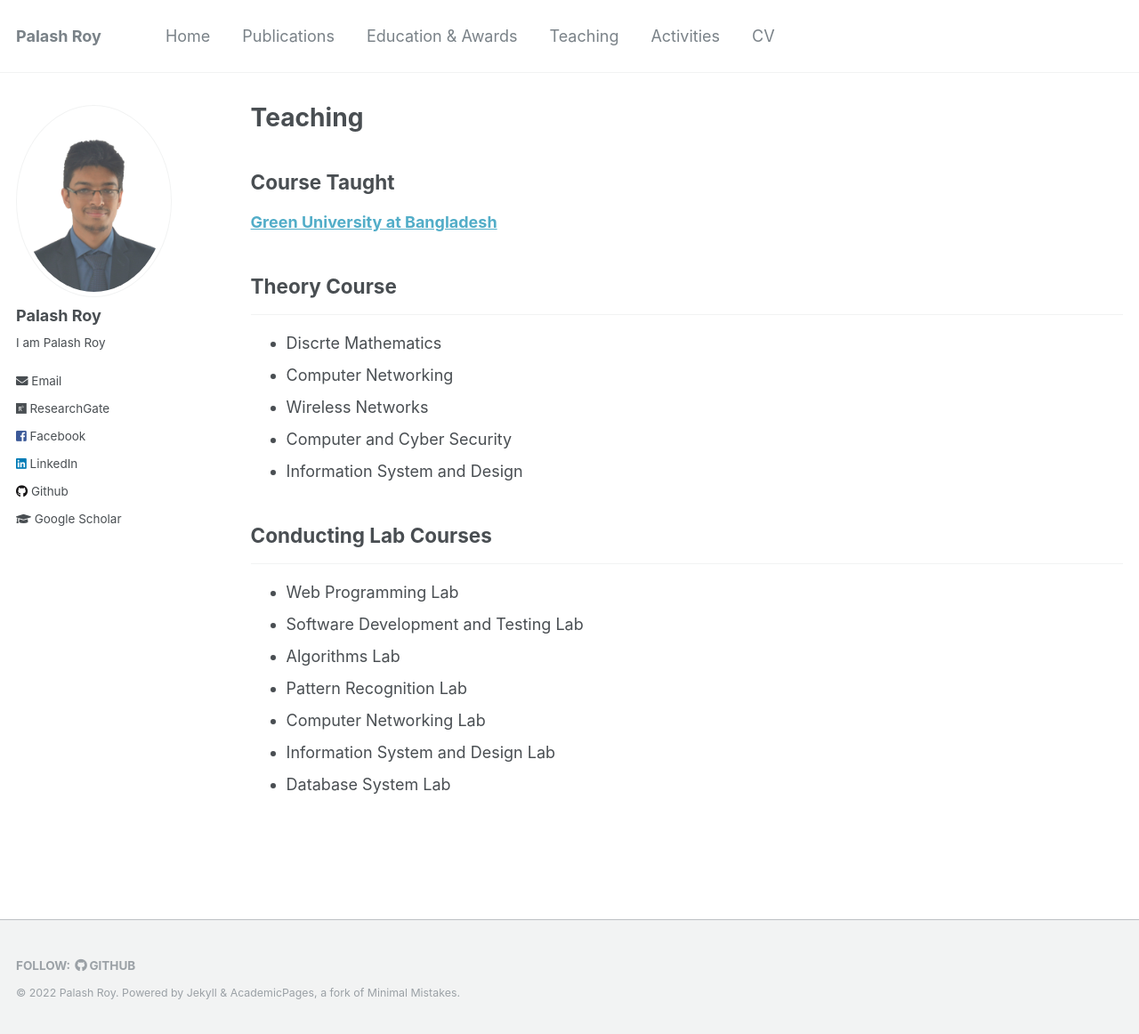
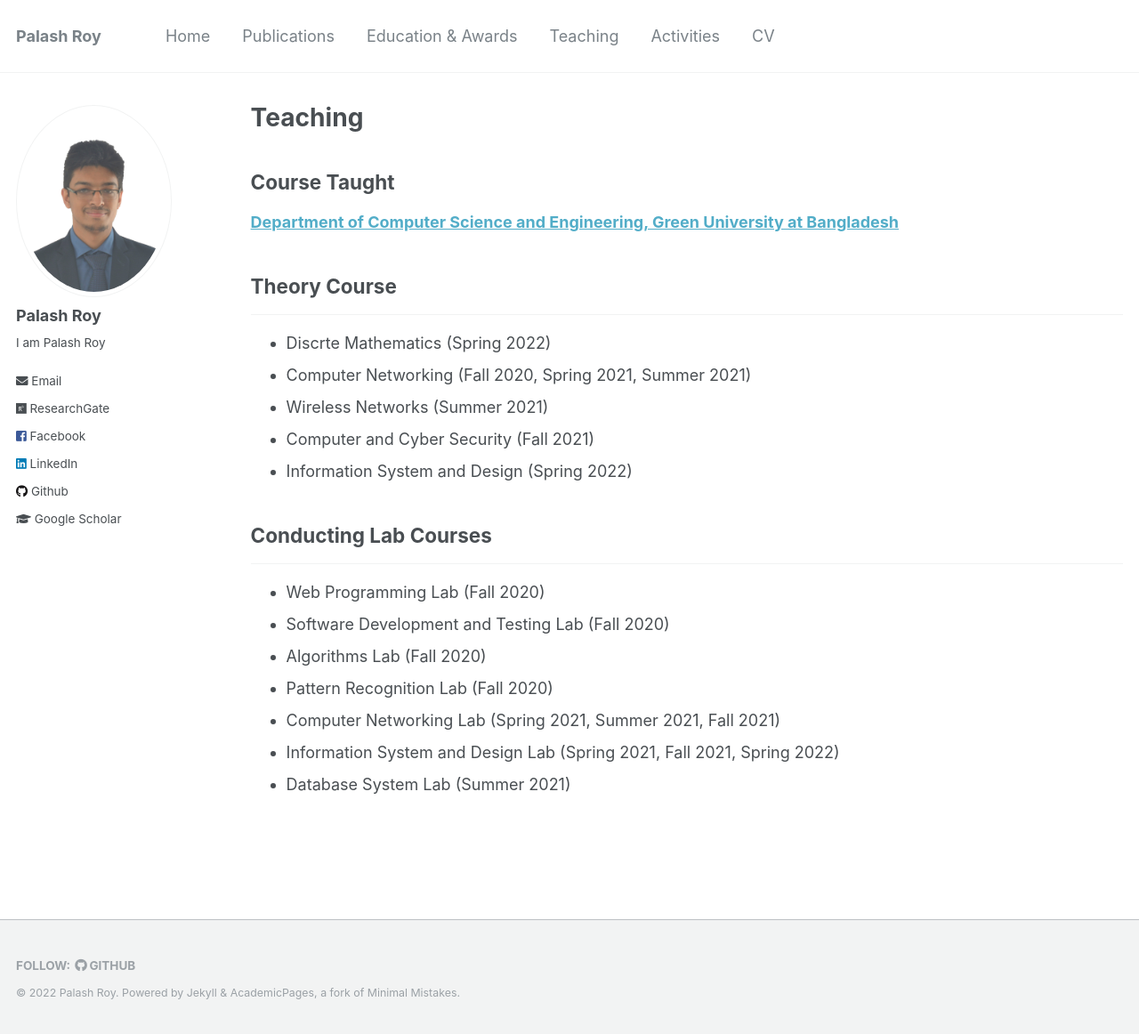
Before and after one commit to PalashRoy975/PalashRoy975.github.io, a Jekyll site: the page built from _pages/teaching.md, in a window 1280 px wide and 1162 px high. Shown: the whole window at 89% size. Built offline with Jekyll 4.4.1, drawn with Linux system fonts in a browser that asks for light colours.

Commit message:
Update teaching.md

```diff
--- a/_pages/teaching.md
+++ b/_pages/teaching.md
@@ -7,25 +7,25 @@ author_profile: true
 
 ## Course Taught
 
-[**Green University at Bangladesh**](https://green.edu.bd/)
+[**Department of Computer Science and Engineering, Green University at Bangladesh**](https://cse.green.edu.bd/)
 
 ## Theory Course
 -----------
-* Discrte Mathematics
-* Computer Networking
-* Wireless Networks
-* Computer and Cyber Security
-* Information System and Design
+* Discrte Mathematics (Spring 2022)
+* Computer Networking (Fall 2020, Spring 2021, Summer 2021)
+* Wireless Networks (Summer 2021)
+* Computer and Cyber Security (Fall 2021)
+* Information System and Design (Spring 2022)
 
 
 ## Conducting Lab Courses
 -----------
-* Web Programming Lab
-* Software Development and Testing Lab
-* Algorithms Lab
-* Pattern Recognition Lab
-* Computer Networking Lab
-* Information System and Design Lab
-* Database System Lab
+* Web Programming Lab (Fall 2020)
+* Software Development and Testing Lab (Fall 2020)
+* Algorithms Lab (Fall 2020)
+* Pattern Recognition Lab (Fall 2020)
+* Computer Networking Lab (Spring 2021, Summer 2021, Fall 2021)
+* Information System and Design Lab (Spring 2021, Fall 2021, Spring 2022)
+* Database System Lab (Summer 2021)
 
 <br/>
```
